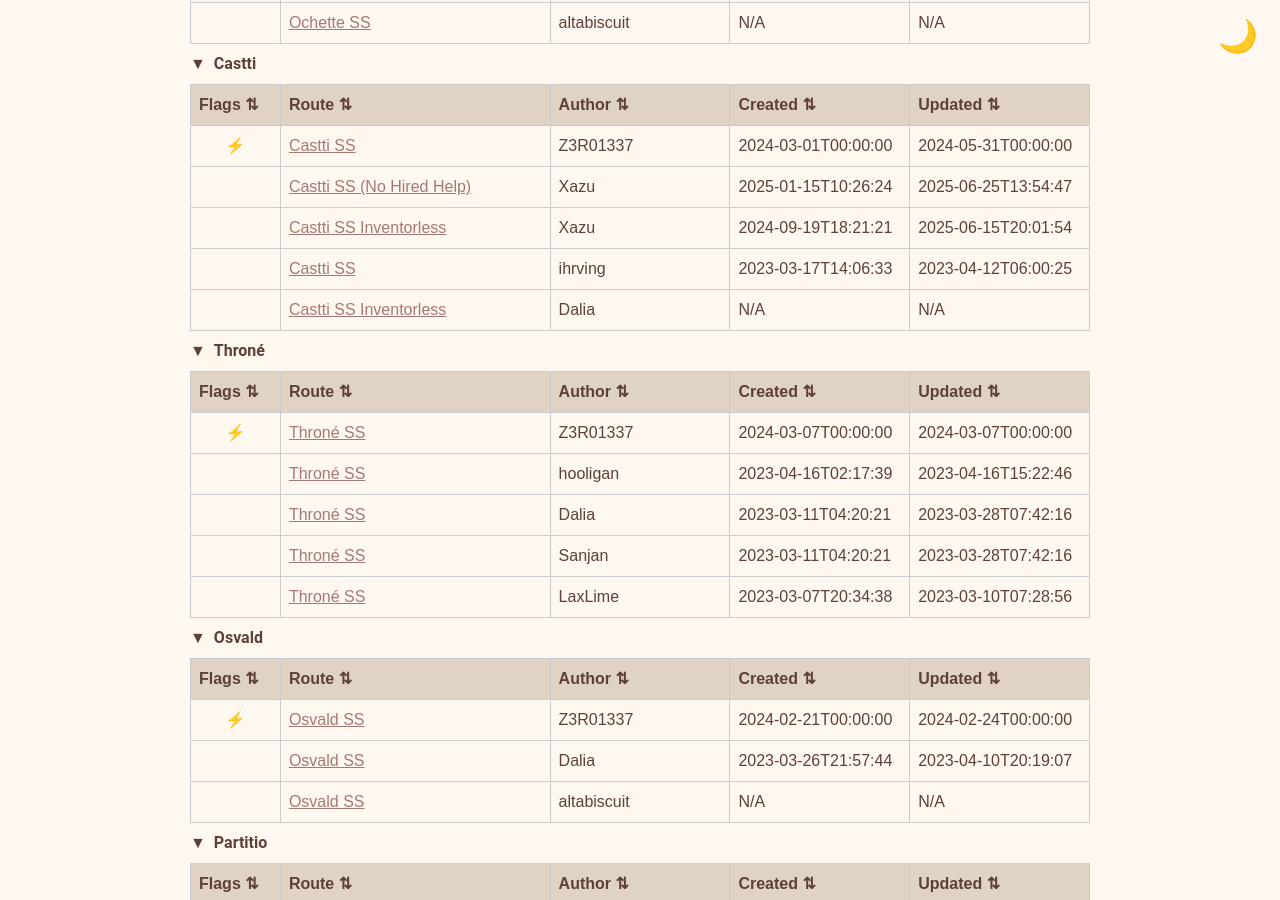
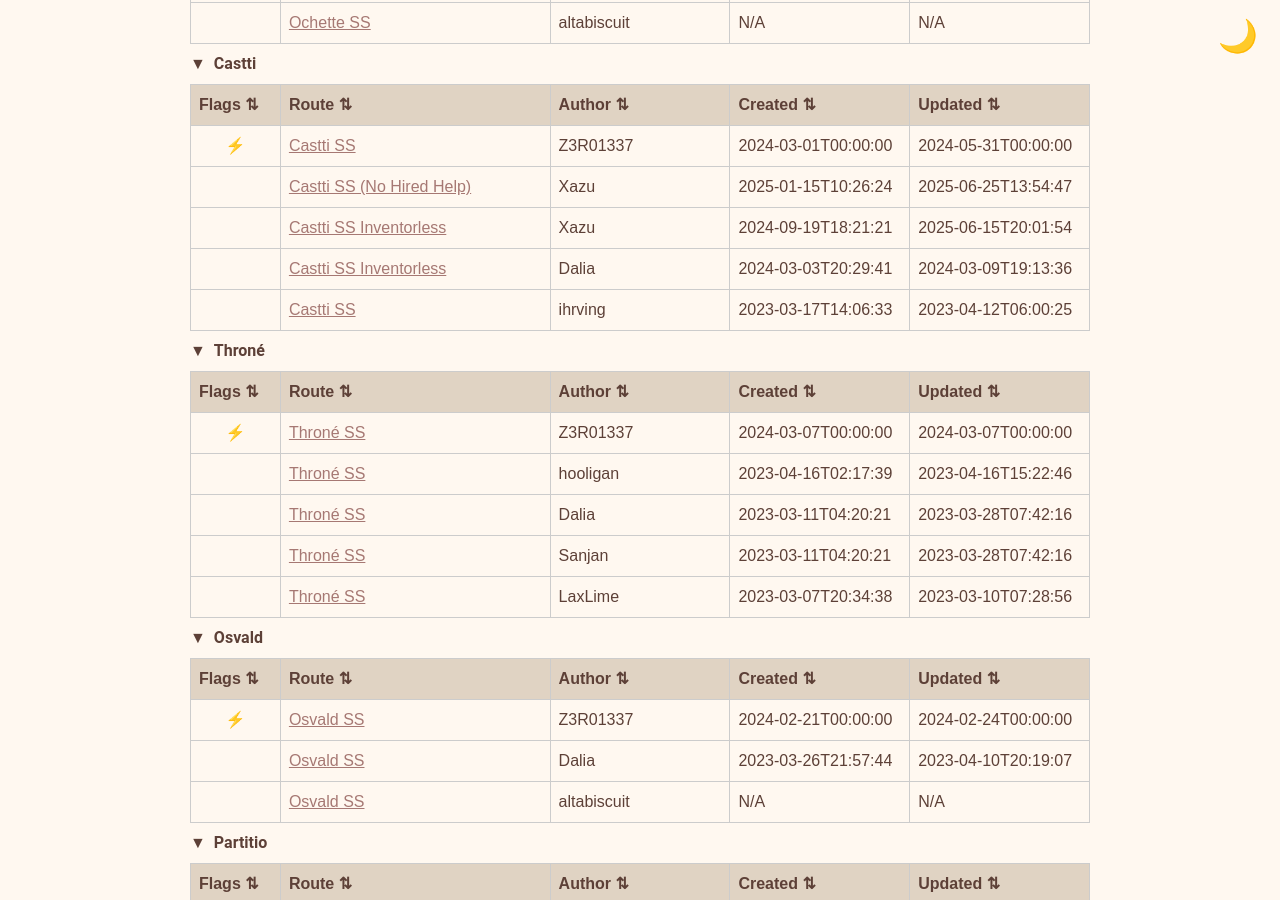
Before and after one commit to yetanotherf0rked/octopath2-stuff, a Jekyll site: the page built from index.html, in a window 1280 px wide and 900 px high, scrolled down 943 px. Built offline with Jekyll 4.4.1, drawn with Linux system fonts in a browser that asks for light colours.

Commit message:
Update _data/routes-with-timestamps.json with latest timestamps

```diff
--- a/_data/routes-with-timestamps.json
+++ b/_data/routes-with-timestamps.json
@@ -119,9 +119,9 @@
           "Title": "Castti SS Inventorless",
           "author": "Dalia",
           "link": "https://docs.google.com/document/d/1-4uhuADl1No7Ab9S9sqIGkNMS7xD79QmEkCC_p8134I/",
-          "created": null,
-          "updated": null,
-          "certainty": "low"
+          "created": "2024-03-03T20:29:41",
+          "updated": "2024-03-09T19:13:36",
+          "certainty": "high"
         },
         {
           "Title": "Castti SS",
```
